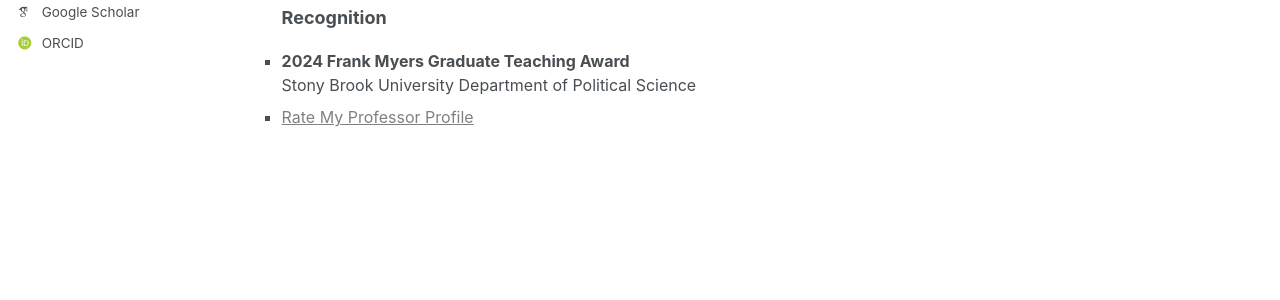
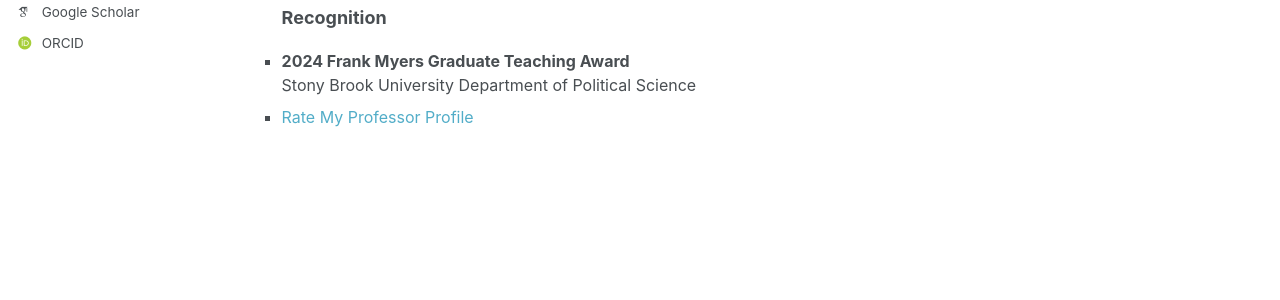
Before and after one commit to adampanish/adampanish.github.io, a Jekyll site: the page built from _pages/teaching.html, in a window 1280 px wide. Shown: the part 468-768 px from the top of the page. Built offline with Jekyll 4.4.1, drawn with Linux system fonts in a browser that asks for light colours; some web fonts are replaced.

Commit message:
Update teaching.html

```diff
--- a/_pages/teaching.html
+++ b/_pages/teaching.html
@@ -35,4 +35,4 @@ ul {
 <font size=4.5><b>Recognition</b></font><ul>
 <font size=3><li><b>2024 Frank Myers Graduate Teaching Award</b><br>
   <font size=3>Stony Brook University Department of Political Science</li>
-<li><a href="https://www.ratemyprofessors.com/professor/2897587" style="color: #808080" style="text-decoration:none;">Rate My Professor Profile</a></li></font></ul>
+<li><a style="text-decoration:none" href="https://www.ratemyprofessors.com/professor/2897587" style="color: #808080" style="text-decoration:none;">Rate My Professor Profile</a></li></font></ul>
```
